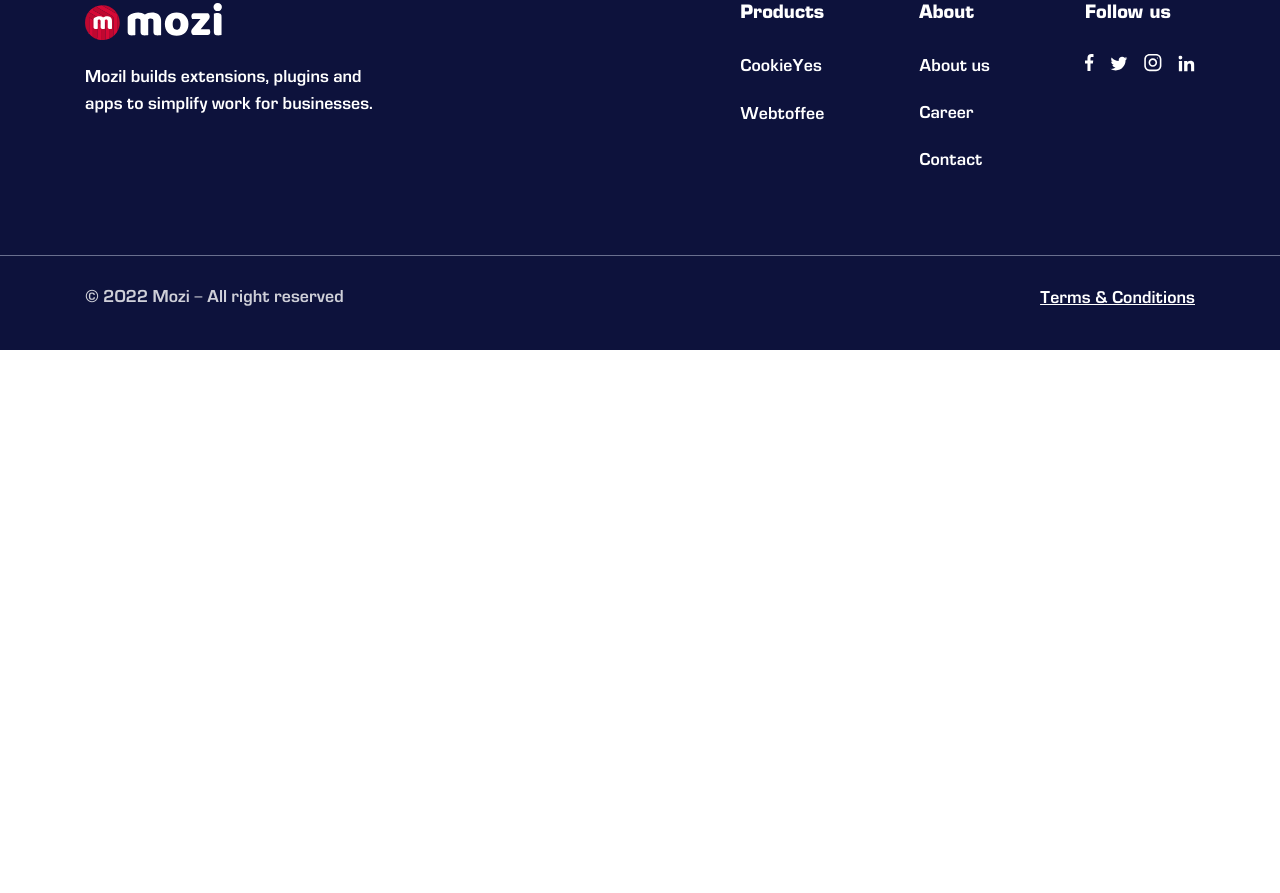
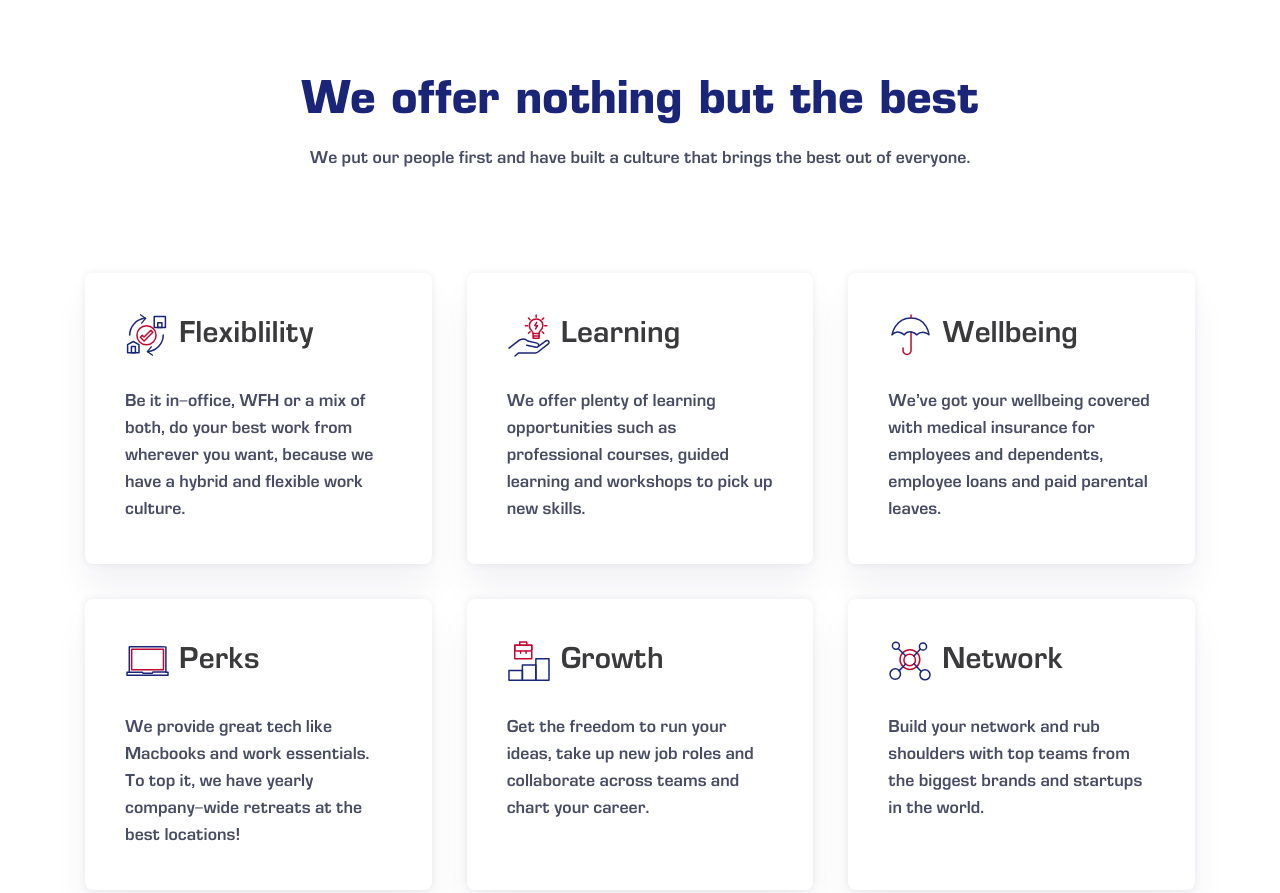
Before and after one commit to Faitsumaru/MoziSite, a website: page app/career.html in a window 1280 px wide. Shown: the part 778-1671 px from the top of the page. Before the commit the page ends 1128 px from the top, so only its background shows below. Drawn offline with nearby package versions, Linux system fonts and the light colour scheme; files that its build step writes are made by us from their sources.

Commit message:
2 block <advantages> of <Career> page is done

```diff
--- a/app/career.html
+++ b/app/career.html
@@ -20,7 +20,11 @@
       <section class="section__hero section__hero-career"></section>
     </div>
 
-    <main class="main"></main>
+    <main class="main">
+      <!--2 block: <Advantages>-->
+      <section class="section section__advantages"></section>
+
+    </main>
 
     <!--Footer-->
     <footer></footer>
--- /dev/null
+++ b/app/html/Career/advantages.html
@@ -0,0 +1,67 @@
+<!-- <section class="section section__advantages"> -->
+    <div class="container">
+        <div class="advantages">
+            <h2 class="advantages__title">We offer nothing but the best</h2>
+            <p class="advantages__text">
+                We put our people first and have built a culture that brings the best out of everyone.
+            </p>
+
+            <div class="advantages__items">
+                <div class="advantages__item">
+                    <div class="advantages__item-box">
+                        <img src="../../images/advantages/icon1.svg" alt="" class="advantages__item-icon">
+                        <h4 class="advantages__item-title">Flexiblility</h4>
+                    </div>
+                    <p class="advantages__item-text">
+                        Be it in-office, WFH or a mix of both, do your best work from wherever you want, because we have a hybrid and flexible work culture.
+                    </p>
+                </div>
+                <div class="advantages__item">
+                    <div class="advantages__item-box">
+                        <img src="../../images/advantages/icon2.svg" alt="" class="advantages__item-icon">
+                        <h4 class="advantages__item-title">Learning</h4>
+                    </div>
+                    <p class="advantages__item-text">
+                        We offer plenty of learning opportunities such as professional courses, guided learning and workshops to pick up new skills.
+                    </p>
+                </div>
+                <div class="advantages__item">
+                    <div class="advantages__item-box">
+                        <img src="../../images/advantages/icon3.svg" alt="" class="advantages__item-icon">
+                        <h4 class="advantages__item-title">Wellbeing</h4>
+                    </div>
+                    <p class="advantages__item-text">
+                        We’ve got your wellbeing covered with medical insurance for employees and dependents, employee loans and paid parental leaves.
+                    </p>
+                </div>
+                <div class="advantages__item">
+                    <div class="advantages__item-box">
+                        <img src="../../images/advantages/icon4.svg" alt="" class="advantages__item-icon">
+                        <h4 class="advantages__item-title">Perks</h4>
+                    </div>
+                    <p class="advantages__item-text">
+                        We provide great tech like Macbooks and work essentials. To top it, we have yearly company-wide retreats at the best locations!
+                    </p>
+                </div>
+                <div class="advantages__item">
+                    <div class="advantages__item-box">
+                        <img src="../../images/advantages/icon5.svg" alt="" class="advantages__item-icon">
+                        <h4 class="advantages__item-title">Growth</h4>
+                    </div>
+                    <p class="advantages__item-text">
+                        Get the freedom to run your ideas, take up new job roles and collaborate across teams and chart your career.
+                    </p>
+                </div>
+                <div class="advantages__item">
+                    <div class="advantages__item-box">
+                        <img src="../../images/advantages/icon6.svg" alt="" class="advantages__item-icon">
+                        <h4 class="advantages__item-title">Network</h4>
+                    </div>
+                    <p class="advantages__item-text">
+                        Build your network and rub shoulders with top teams from the biggest brands and startups in the world.
+                    </p>
+                </div>
+            </div>
+        </div>
+    </div>
+<!-- </section> -->
--- a/app/js/main.js
+++ b/app/js/main.js
@@ -26,6 +26,7 @@ $(function () {
 
     //Career Page:
     htmlFetcher("./html/Career/hero.html", ".section__hero-career"); //hero
+    htmlFetcher("./html/Career/advantages.html", ".section__advantages"); //advantages
 
 });
 
--- /dev/null
+++ b/app/scss/Career/advantages.scss
@@ -0,0 +1,76 @@
+.section__advantages {
+    padding: 125px 0 50px 0;
+}
+
+.advantages {
+    &__title {
+        padding-bottom: 16px;
+        text-align: center;
+    }
+
+    &__text {
+        text-align: center;
+    }
+
+    &__items {
+        display: grid;
+        grid-template-columns: repeat(3, 2fr);
+        grid-gap: 35px;
+        padding-top: 100px;
+
+        @media (max-width: $breakpoint992) {
+            grid-template-columns: repeat(2, 3fr);
+            padding-top: 50px;
+        }
+        @media (max-width: $breakpoint768) {
+            grid-gap: 15px;
+        }
+        @media (max-width: $breakpoint488) {
+            grid-template-columns: 1fr;
+            padding-top: 25px;
+        }
+    }
+
+    &__item {
+        padding: 40px;
+        background-color: $whiteColor;
+        box-shadow: 0px 0px 8px rgba(22, 23, 72, 0.07), 0px 25px 35px rgba(22, 23, 72, 0.05);
+        border-radius: 8px;
+
+        @media (max-width: $breakpoint768) {
+            padding: 20px;
+        }
+
+        &-box {
+            display: flex;
+            align-items: center;
+            margin-bottom: 32px;
+
+            @media (max-width: $breakpoint992) {
+                margin-bottom: 16px;
+            }
+            @media (max-width: $breakpoint488) {
+                justify-content: center;
+            }
+        }
+
+        &-icon {
+            margin-right: 10px;
+
+            @media (max-width: $breakpoint488) {
+                margin-right: 20px;
+            }
+        }
+
+        &-title {
+            font-size: 28px;
+            line-height: 31px;
+            color: #3A3A3C;
+
+            @media (max-width: $breakpoint768) {
+                font-size: 25px;
+                line-height: 28px;
+            }
+        }
+    }
+}
--- a/app/scss/style.scss
+++ b/app/scss/style.scss
@@ -25,3 +25,6 @@
 @import './About/culture';
 @import './About/info';
 @import './About/hiring';
+
+//Career:
+@import './Career/advantages'
```
Also changed, not shown: app/css/style.min.css, app/images/advantages/icon1.svg (added), app/images/advantages/icon2.svg (added), app/images/advantages/icon3.svg (added), app/images/advantages/icon4.svg (added), app/images/advantages/icon5.svg (added), app/images/advantages/icon6.svg (added), app/js/main.min.js.
